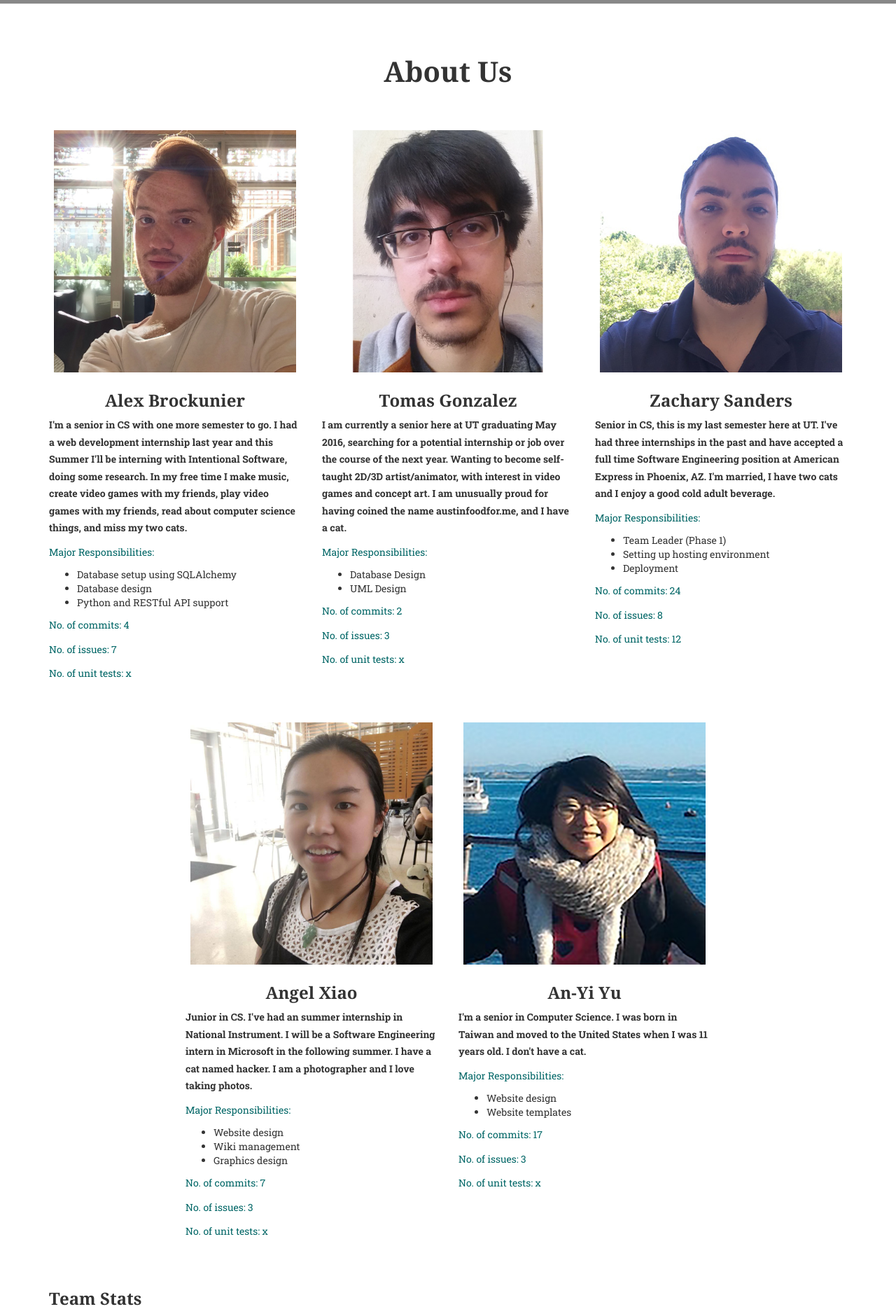
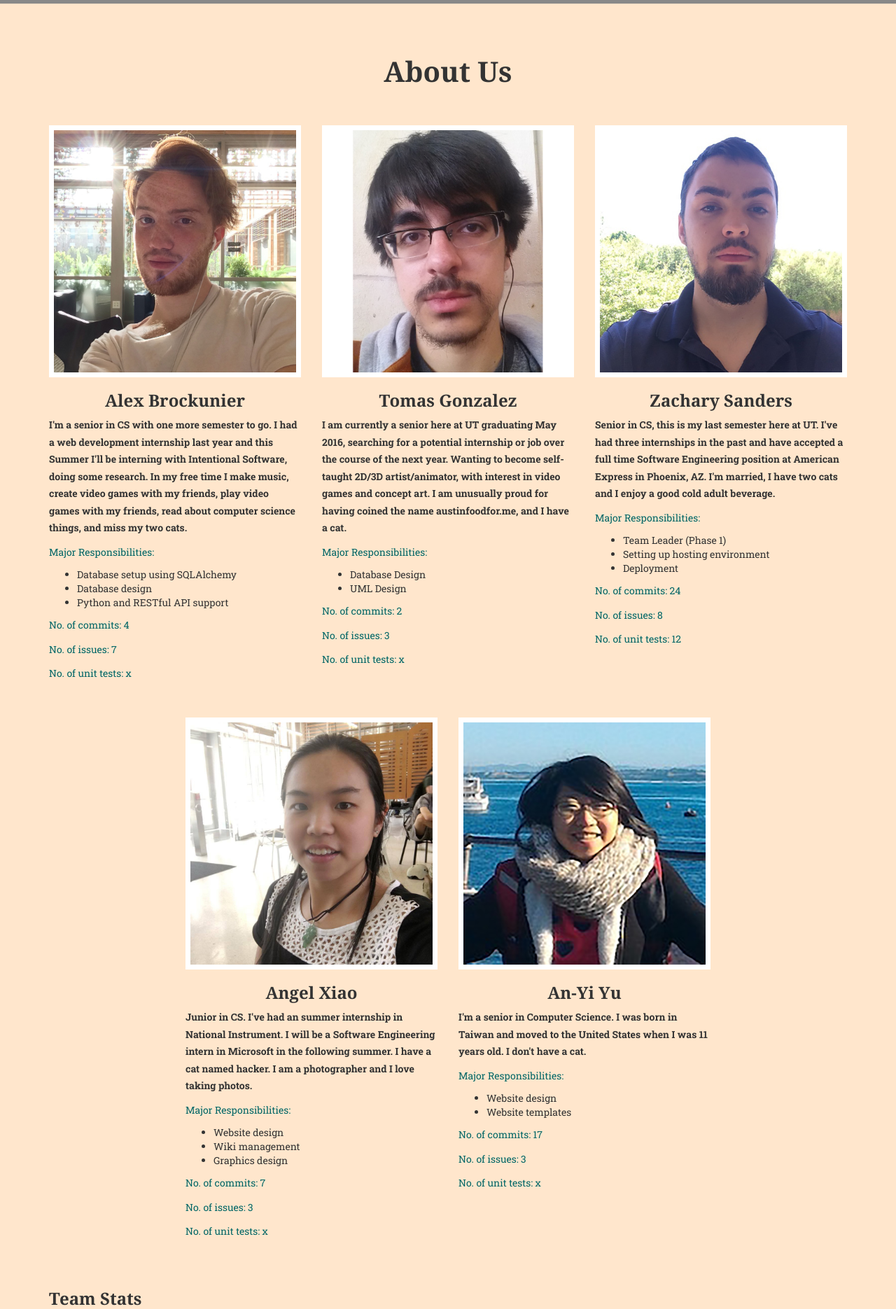
Before and after one commit to brockuniera/cs373-idb, a Flask app: page /about in a window 1280 px wide. Shown: the part 70-1940 px from the top of the page at 70% size. Run offline with Flask 2, Linux system fonts and the light colour scheme; some libraries are stand-ins or nearby versions; some web fonts are replaced.

Commit message:
change background color

```diff
--- a/app/static/css/agency.css
+++ b/app/static/css/agency.css
@@ -801,6 +801,6 @@ body {
   -moz-background-size: cover;
   background-size: cover;
   -o-background-size: cover;*/
-  background-color: #ffffff;
-  webkit-tap-highlight-color: #6d0a3a;
+  background-color: #ffe6cc;
+  /*webkit-tap-highlight-color: #6d0a3a;*/
 }
```
